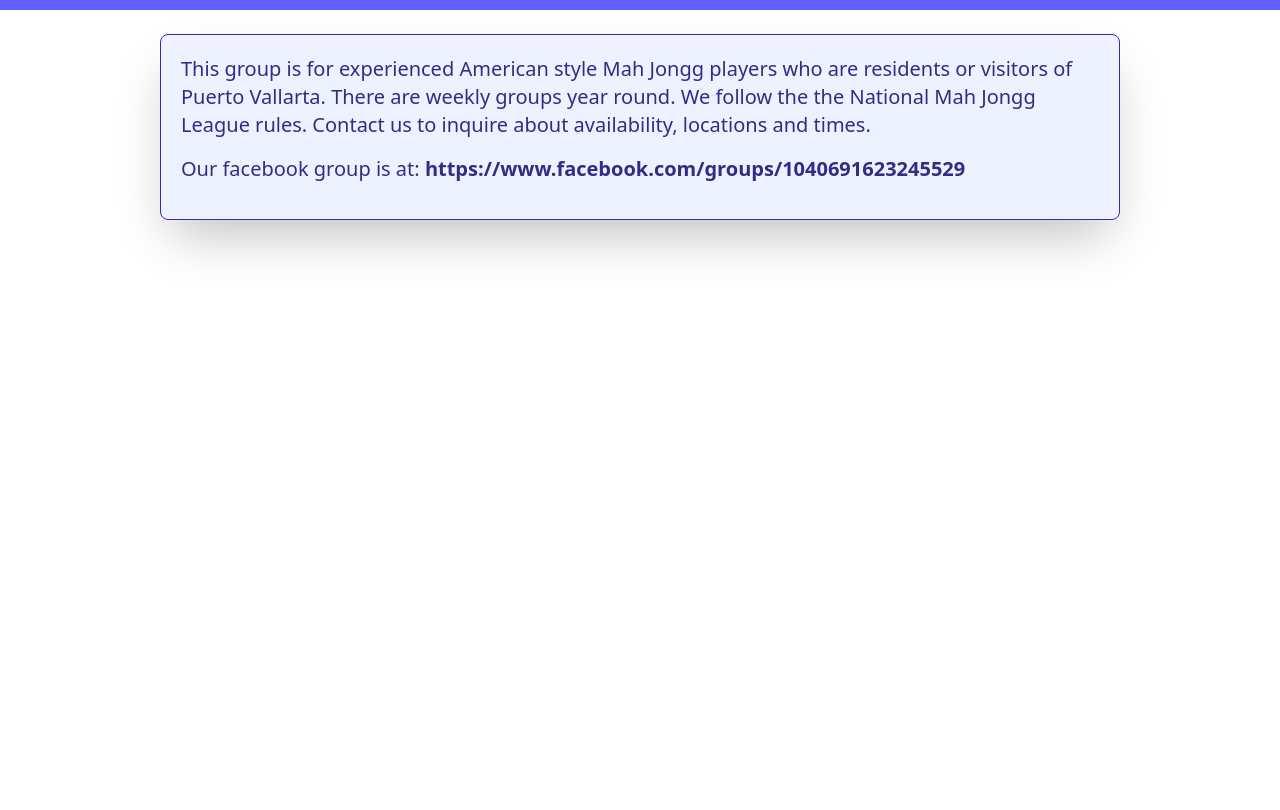
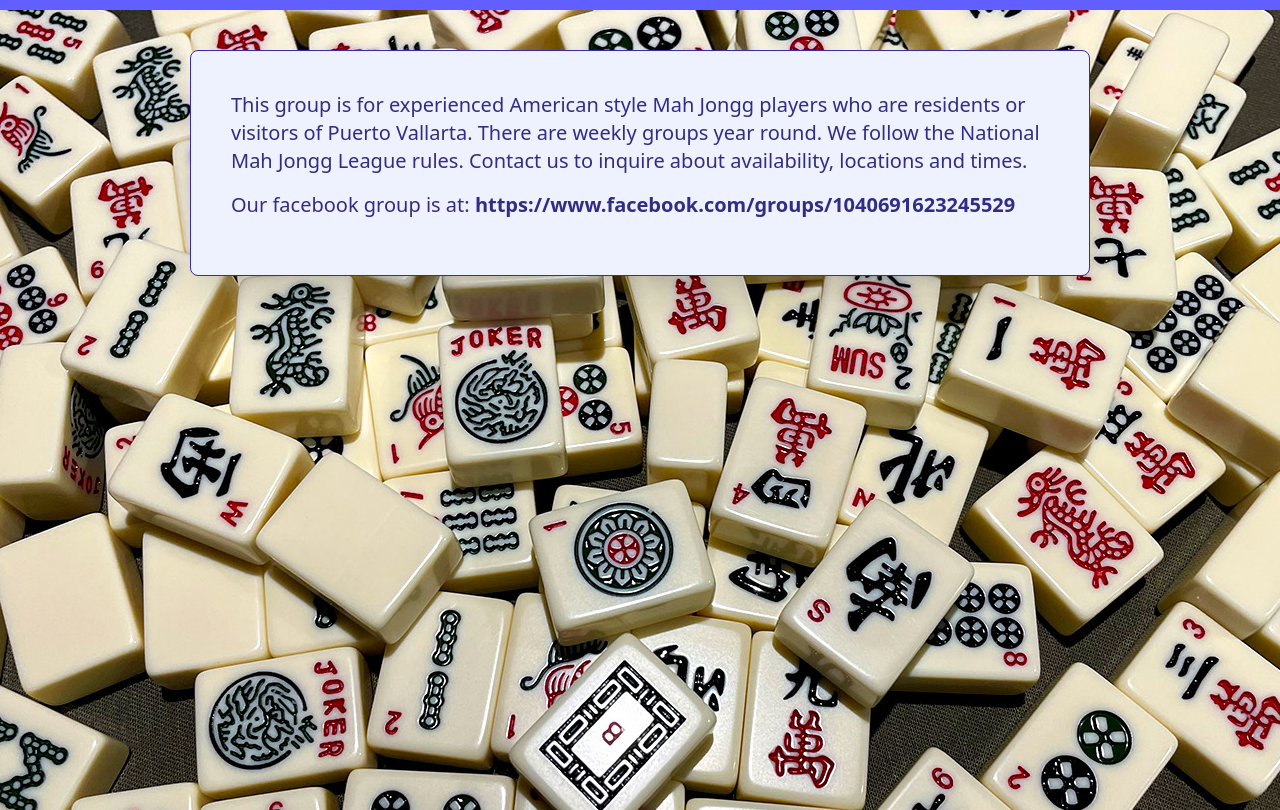
Before and after one commit to rjmchi/mahjongg, a website: page index.html in a window 1280 px wide. Shown: the part 62-872 px from the top of the page. Before the commit the page ends 800 px from the top, so only its background shows below. Drawn offline with Linux system fonts and the light colour scheme.

Commit message:
adds image to background

```diff
--- a/index.html
+++ b/index.html
@@ -14,6 +14,8 @@
 
 <body>
 
+
+
     <div class="flex justify-between items-center p-4 bg-indigo-500 text-netural-50 text-4xl">
         <h1 class="mx-10"> Mah Jongg, Mahj Jong, Mah Jong in Puerto Vallarta</h1>
 
@@ -21,18 +23,22 @@
                 alt="Find us on Facebook"></a>
 
     </div>
+    <div class="bg-[url(/images/mahjongg.jpg)] h-screen bg-center bg-no-repeat">
+        <div class="p-10">
 
-    <div
-        class="w-3/4 text-xl mx-auto my-6 p-5 border border-indigo-800 rounded-lg bg-indigo-50 text-indigo-900 shadow-2xl">
-        This group is for experienced American style Mah Jongg players who are residents or visitors of Puerto Vallarta.
-        There are weekly groups year round. We follow the the National Mah Jongg League rules. Contact us to
-        inquire about availability, locations and times.
+            <div
+                class="w-3/4 text-xl mx-auto  p-10 border border-indigo-800 rounded-lg bg-indigo-50 text-indigo-900 shadow-2xl">
+                This group is for experienced American style Mah Jongg players who are residents or visitors of Puerto
+                Vallarta.
+                There are weekly groups year round. We follow the National Mah Jongg League rules. Contact us to
+                inquire about availability, locations and times.
 
-        <p class="my-4">Our facebook group is at: <a href="https://www.facebook.com/groups/1040691623245529"
-                class="font-bold">https://www.facebook.com/groups/1040691623245529</a> </p>
+                <p class="my-4">Our facebook group is at: <a href="https://www.facebook.com/groups/1040691623245529"
+                        class="font-bold">https://www.facebook.com/groups/1040691623245529</a> </p>
+            </div>
+        </div>
+
     </div>
-
-
 </body>
 
 </html>
```
Also changed, not shown: images/mahjongg.jpg (added), src/output.css.
